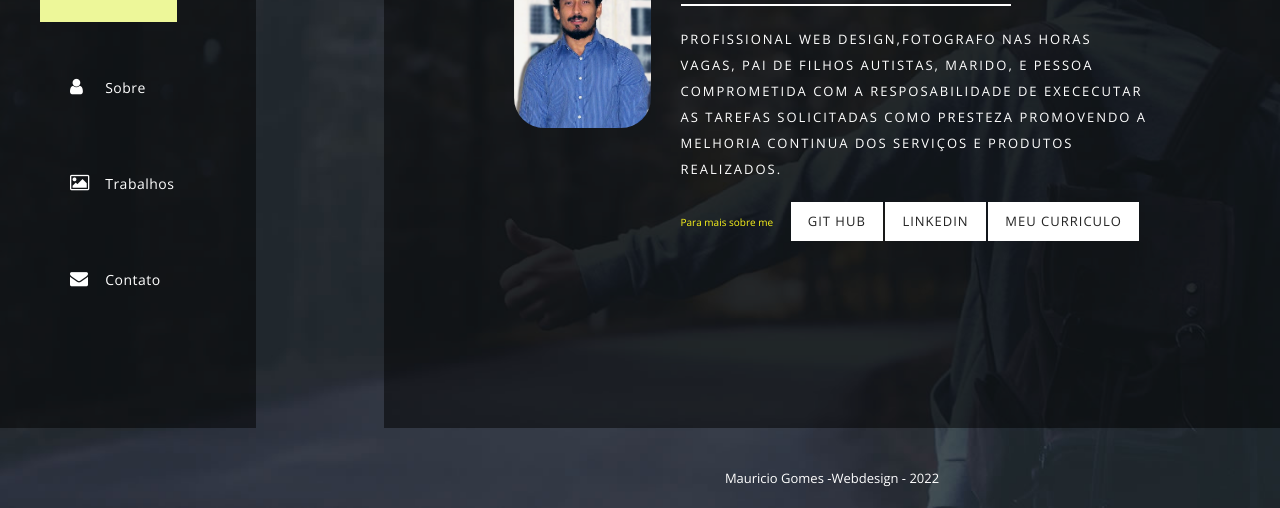
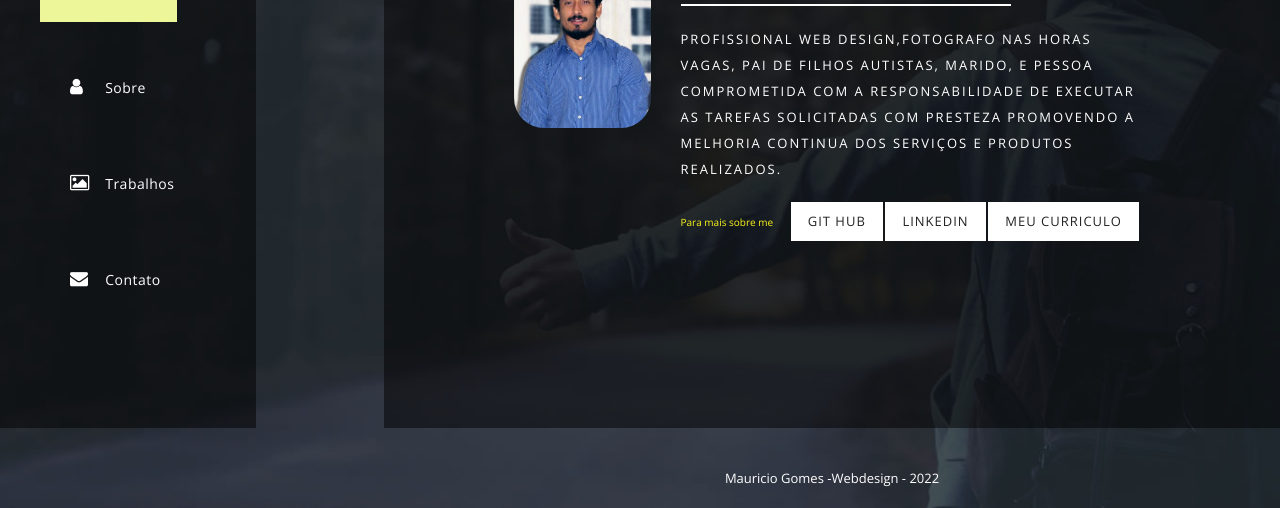
Before and after one commit to jmauriciophd/mauriciogomes-portifolio, a plain HTML site: page index.html in a window 1280 px wide. Shown: the part 292-800 px from the top of the page. Drawn offline with nearby package versions, Linux system fonts and the light colour scheme.

Commit message:
Update index.html

```diff
--- a/index.html
+++ b/index.html
@@ -49,7 +49,7 @@
                   </div>
                   <div class="col-md-9">
                       <h2>Mauricio Gomes</h2>
-                      <p>Profissional Web Design,fotografo nas horas vagas, pai de filhos Autistas, marido, e pessoa comprometida com a resposabilidade de exececutar as tarefas solicitadas como presteza promovendo a melhoria continua dos serviços e produtos realizados.</p>
+                      <p>Profissional Web Design,fotografo nas horas vagas, pai de filhos Autistas, marido, e pessoa comprometida com a responsabilidade de executar as tarefas solicitadas com presteza promovendo a melhoria continua dos serviços e produtos realizados.</p>
                       <div class="main-btn">Para mais sobre me</div>
                       <div class="fb-btn"><a rel="nofollow" href="https://github.com/jmauriciophd">Git HUB</a></div>
                       <div class="fb-btn"><a rel="nofollow" href="https://www.linkedin.com/in/jmauriciophd">linkedin</a></div>
```
